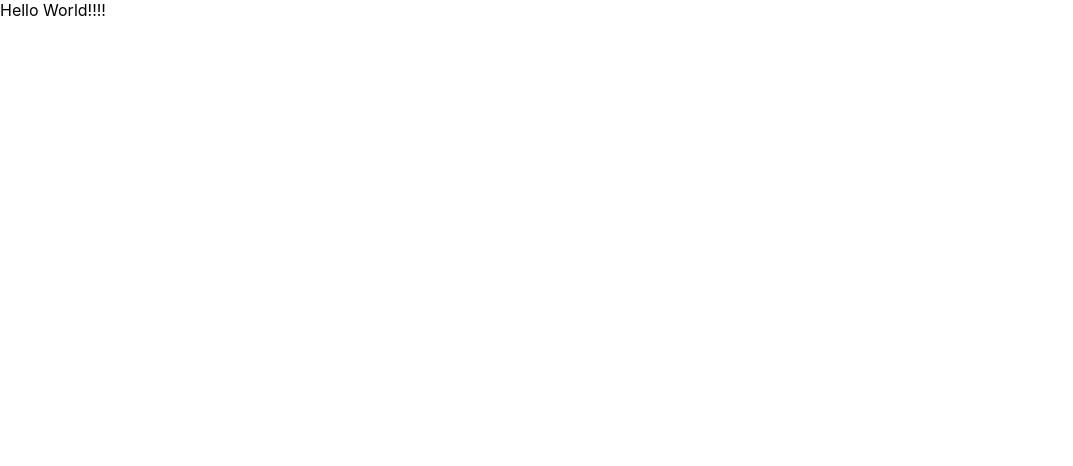
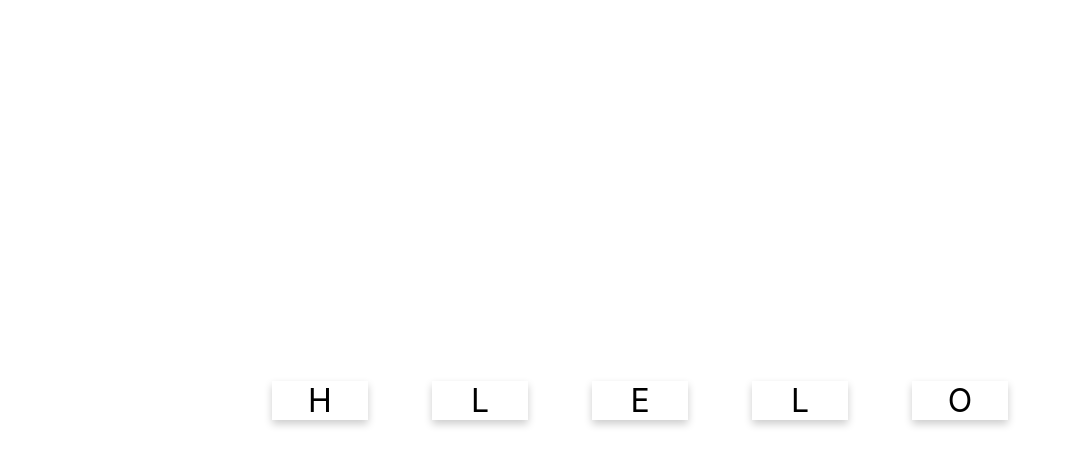
Before and after one commit to Perapolowo/card-game, a React (Create React App) app: page / in a window 1280 px wide. Shown: the top 466 px of the page, without its empty margins (0-1073 px from the left). Built offline with nearby package versions, Linux system fonts and the light colour scheme.

Commit message:
add word card

```diff
--- a/package.json
+++ b/package.json
@@ -6,6 +6,7 @@
     "@testing-library/jest-dom": "^5.14.1",
     "@testing-library/react": "^13.0.0",
     "@testing-library/user-event": "^13.2.1",
+    "lodash": "^4.17.21",
     "react": "^18.2.0",
     "react-dom": "^18.2.0",
     "react-scripts": "5.0.1",
--- a/src/App.js
+++ b/src/App.js
@@ -1,9 +1,12 @@
 import "./App.css";
+import WordCard from "./components/WordCard";
 
 function App() {
   return (
-    <div>Hello World!!!!</div>
-  )
+    <div className="content">
+      <WordCard value="hello" />
+    </div>
+  );
 }
 
 export default App;
--- /dev/null
+++ b/src/components/CharacterCard.jsx
@@ -0,0 +1,27 @@
+import React, { useState, useEffect, useRef } from "react";
+
+const CharacterCard = ({ value, activationHandler, attempt }) => {
+  const [active, setActive] = useState(false);
+  const activate = () => {
+    setActive(true);
+    activationHandler(value);
+  };
+  const className = `card ${active ? "activeCard" : ""}`;
+
+  const attemptRef = useRef(attempt);
+
+  useEffect(() => {
+    if (attemptRef.current !== attempt) {
+      setActive(false);
+      attemptRef.current = attempt;
+    }
+  }, [attempt]);
+
+  return (
+    <div className={className} onClick={activate}>
+      {value}
+    </div>
+  );
+};
+
+export default CharacterCard;
--- /dev/null
+++ b/src/components/WordCard.jsx
@@ -0,0 +1,49 @@
+import React from "react";
+import CharacterCard from "./CharacterCard";
+import * as _ from "lodash";
+import { useState } from "react";
+
+const prepareStateFromWord = (given_word) => {
+  let word = given_word.toUpperCase();
+  let chars = _.shuffle(Array.from(word));
+  return {
+    word,
+    chars,
+    attempt: 1,
+    guess: "",
+    completed: false,
+  };
+};
+
+const WordCard = ({ value }) => {
+  const [state, setState] = useState(prepareStateFromWord(value));
+  const activationHandler = (c) => {
+    console.log(`${c} has been activated.`);
+
+    let guess = state.guess + c;
+    setState({ ...state, guess });
+    if (guess.length === state.word.length) {
+      if (guess === state.word) {
+        console.log("yeah!");
+        setState({ ...state, guess: "", completed: true });
+      } else {
+        console.log("reset");
+        setState({ ...state, guess: "", attempt: state.attempt + 1 });
+      }
+    }
+  };
+  return (
+    <div>
+      {state.chars.map((c, i) => (
+        <CharacterCard
+          value={c}
+          key={i}
+          activationHandler={activationHandler}
+          attempt={state.attempt}
+        />
+      ))}
+    </div>
+  );
+};
+
+export default WordCard;
--- a/src/index.css
+++ b/src/index.css
@@ -11,3 +11,25 @@ code {
   font-family: source-code-pro, Menlo, Monaco, 'Courier New',
     monospace;
 }
+
+.card {
+  display: inline-block;
+  text-align: center;
+  width: 3em;
+  font-size: 2em;
+  box-shadow: 0 4px 8px 0 rgba(0,0,0,0.2);
+  margin: 1em;
+  user-select: none;
+ }
+
+ .content {
+  display: flex;
+  align-items: center;
+  justify-content: center;
+  height: 100vh;
+  text-align: center;
+ }
+ .activeCard {
+  color: red;
+  background: pink;
+ }
```
